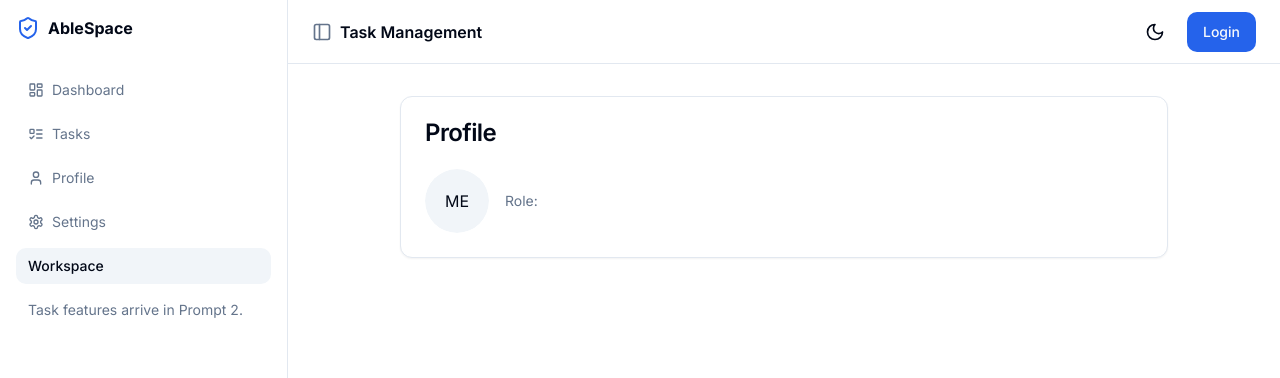
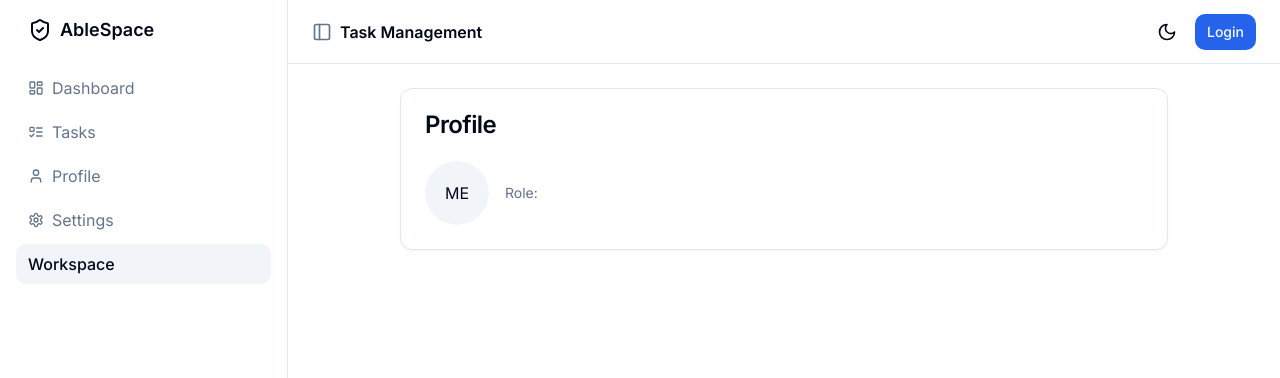
Before and after one commit to Anshweknow/ablespace-task-management, a Next.js app in the folder frontend/: page /profile in a window 1280 px wide. Shown: the top 378 px of the page. Built offline with nearby package versions, Linux system fonts and the light colour scheme; no server answers.

Commit message:
Update app-shell.tsx

```diff
--- a/frontend/components/app-shell.tsx
+++ b/frontend/components/app-shell.tsx
@@ -1,4 +1,5 @@
 "use client";
+
 import Link from "next/link";
 import {
   LayoutDashboard,
@@ -10,16 +11,18 @@ import {
   User,
   type LucideIcon,
 } from "lucide-react";
+import { useState, type ReactNode } from "react";
 
-import { Menu, PanelLeft, ShieldCheck } from "lucide-react";
-
-import { useState } from "react";
+import { Avatar, AvatarFallback } from "@/components/ui/avatar";
 import { Button } from "@/components/ui/button";
 import { ThemeSwitcher } from "@/features/theme/theme-switcher";
 import { useAuth } from "@/providers/auth-provider";
-import { Avatar, AvatarFallback } from "@/components/ui/avatar";
 
-const navItems: { href: string; label: string; Icon: LucideIcon }[] = [
+const navItems: {
+  href: string;
+  label: string;
+  Icon: LucideIcon;
+}[] = [
   { href: "/", label: "Dashboard", Icon: LayoutDashboard },
   { href: "/tasks", label: "Tasks", Icon: ListTodo },
   { href: "/profile", label: "Profile", Icon: User },
@@ -31,12 +34,13 @@ function Sidebar({ open }: { open: boolean }) {
     <aside
       className={`${open ? "translate-x-0" : "-translate-x-full"} fixed inset-y-0 left-0 z-40 w-72 border-r bg-background p-4 transition-transform md:static md:translate-x-0`}
     >
-      <Link href="/" className="flex items-center gap-2 font-bold">
-        <ShieldCheck className="h-6 w-6 text-primary" />
-        AbleSpace
-      </Link>
-      <nav className="mt-8 space-y-2 text-sm">
+      <div className="flex h-full flex-col">
+        <div className="mb-6 flex items-center gap-2 px-3">
+          <ShieldCheck className="h-6 w-6" />
+          <span className="text-lg font-semibold">AbleSpace</span>
+        </div>
 
+        <nav className="space-y-1">
           {navItems.map(({ href, label, Icon }) => (
             <Link
               key={href}
@@ -51,21 +55,22 @@ function Sidebar({ open }: { open: boolean }) {
           <div className="rounded-md bg-muted px-3 py-2 font-medium">
             Workspace
           </div>
-        <div className="px-3 py-2 text-muted-foreground">
-          Task features arrive in Prompt 2.
+        </nav>
       </div>
-
-
-      </nav>
     </aside>
   );
 }
-export function AppShell({ children }: { children: React.ReactNode }) {
+
+export function AppShell({
+  children,
+}: {
+  children: ReactNode;
+}) {
   const [open, setOpen] = useState(false);
   const { user, logout } = useAuth();
+
   return (
-    <div className="min-h-screen md:grid md:grid-cols-[18rem_1fr]">
-      <Sidebar open={open} />
+    <div className="min-h-screen bg-background">
       {open && (
         <button
           className="fixed inset-0 z-30 bg-black/40 md:hidden"
@@ -73,41 +78,58 @@ export function AppShell({ children }: { children: React.ReactNode }) {
           aria-label="Close navigation"
         />
       )}
-      <div className="flex min-h-screen flex-col">
-        <header className="sticky top-0 z-20 flex h-16 items-center justify-between border-b bg-background/95 px-4 backdrop-blur md:px-6">
-          <div className="flex items-center gap-2">
+
+      <div className="flex min-h-screen">
+        <Sidebar open={open} />
+
+        <div className="flex min-w-0 flex-1 flex-col">
+          <header className="sticky top-0 z-20 flex h-16 items-center justify-between border-b bg-background px-4 md:px-6">
+            <div className="flex items-center gap-3">
               <Button
                 variant="ghost"
                 size="icon"
                 className="md:hidden"
                 onClick={() => setOpen(true)}
+                aria-label="Open navigation"
               >
                 <Menu className="h-5 w-5" />
               </Button>
-            <PanelLeft className="hidden h-5 w-5 text-muted-foreground md:block" />
+
+              <div className="flex items-center gap-2">
+                <PanelLeft className="h-5 w-5 text-muted-foreground" />
                 <span className="font-semibold">Task Management</span>
               </div>
-          <div className="flex items-center gap-3">
+            </div>
+
+            <div className="flex items-center gap-2">
               <ThemeSwitcher />
+
               {user ? (
-              <>
-                <Avatar>
+                <div className="flex items-center gap-2">
+                  <Avatar className="h-8 w-8">
                     <AvatarFallback>
                       {user.name.slice(0, 2).toUpperCase()}
                     </AvatarFallback>
                   </Avatar>
-                <Button variant="outline" onClick={logout}>
+
+                  <Button
+                    variant="ghost"
+                    size="sm"
+                    onClick={logout}
+                  >
                     Logout
                   </Button>
-              </>
+                </div>
               ) : (
-              <Button asChild>
+                <Button asChild size="sm">
                   <Link href="/login">Login</Link>
                 </Button>
               )}
             </div>
           </header>
-        <main className="flex-1 p-4 md:p-8">{children}</main>
+
+          <main className="flex-1 p-4 md:p-6">{children}</main>
+        </div>
       </div>
     </div>
   );
```
Lines whose indentation alone changed are shown as unchanged.
